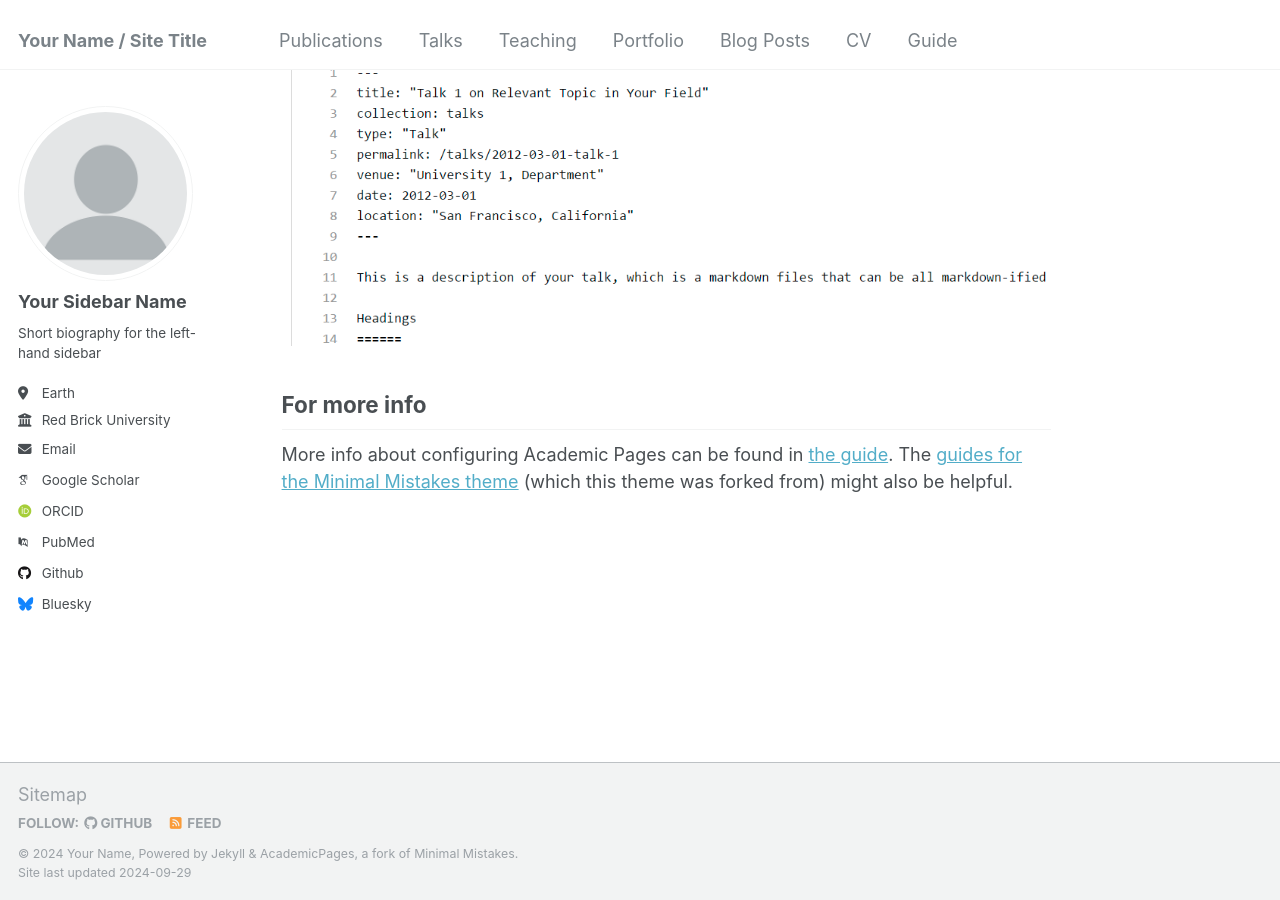
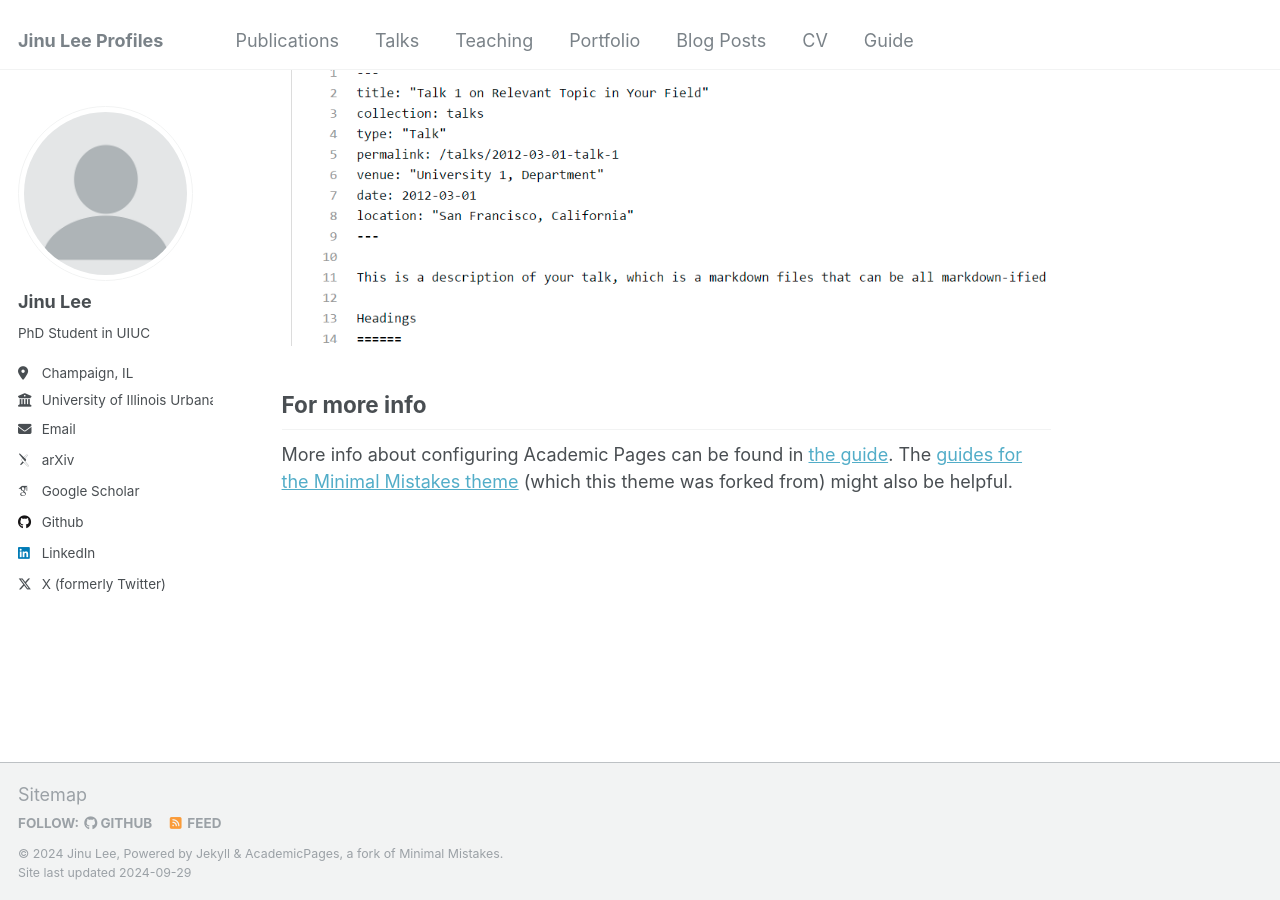
Before and after one commit to jinulee-v/jinulee-v.github.io, a Jekyll site: the page built from _pages/about.md, in a window 1280 px wide and 900 px high, scrolled down 2643 px. Built offline with Jekyll 4.4.1, drawn with Linux system fonts in a browser that asks for light colours; some web fonts are replaced.

Commit message:
feat: modify config

```diff
--- a/_config.yml
+++ b/_config.yml
@@ -8,13 +8,13 @@
 
 # Basic Site Settings
 locale                   : "en-US"
-title                    : "Your Name / Site Title"
+title                    : "Jinu Lee Profiles"
 title_separator          : "-"
-name                     : &name "Your Name"
-description              : &description "personal description"
-url                      : https://academicpages.github.io # the base hostname & protocol for your site e.g. "https://mmistakes.github.io"
+name                     : &name "Jinu Lee"
+description              : &description "NLP Researcher"
+url                      : https://jinulee-v.github.io # the base hostname & protocol for your site e.g. "https://mmistakes.github.io"
 baseurl                  : "" # the subpath of your site, e.g. "/blog"
-repository               : "academicpages/academicpages.github.io"
+repository               : "jinulee-v/jinulee-v.github.io"
 
 # Site Author - The following control what appear as part of the author content on the side bar.
 #               If a field is blank the icon and link will not appear, otherwise it will be shown.
@@ -22,33 +22,33 @@ repository               : "academicpages/academicpages.github.io"
 author:
   # Biographic information
   avatar           : "profile.png"
-  name             : "Your Sidebar Name"
+  name             : "Jinu Lee"
   pronouns         : # example: "she/her"
-  bio              : "Short biography for the left-hand sidebar"
-  location         : "Earth"
-  employer         : "Red Brick University"
+  bio              : "PhD Student in UIUC"
+  location         : "Champaign, IL"
+  employer         : "University of Illinois Urbana-Champaign"
   uri              : # URL
-  email            : "none@example.org"
+  email            : "jinulee.v@gmail.com"
 
   # Academic websites
-  arxiv            : # URL - Update with the correct link to your profile
-  googlescholar    : "https://scholar.google.com/citations?user=PS_CX0AAAAAJ"
+  arxiv            : "https://arxiv.org/a/lee_j_25.html" # URL - Update with the correct link to your profile
+  googlescholar    : "https://scholar.google.com/citations?user=LtaXhxEAAAAJ&hl=en"
   impactstory      : # URL
-  orcid            : "http://orcid.org/yourorcidurl"
+  orcid            : # URL
   semantic         : # URL
-  pubmed           : "https://www.ncbi.nlm.nih.gov/pubmed/?term=john+snow"
+  pubmed           : # URL
   researchgate     : # URL
 
   # Repositories and software development
   bitbucket        : # Username - Update with your username on the site
   codepen          : # Username
   dribbble         : # Username
-  github           : "academicpages"
+  github           : "jinulee-v"
   kaggle           : # Username
   stackoverflow    : # User number or user number and name (i.e., use "1" or "1/jeff-atwood")
 
   # Social media
-  bluesky          : "bsky.app" # Replace this with you Bluesky username
+  bluesky          : # Username
   facebook         : # Username
   flickr           : # Username
   foursquare       : # Username
@@ -57,7 +57,7 @@ author:
   keybase          : # Username
   instagram        : # Username
   lastfm           : # Username
-  linkedin         : # Username
+  linkedin         : "jinu-lee-212222208" # Username
   mastodon         : # URL
   medium           : # URL
   pinterest        : # Username
@@ -65,7 +65,7 @@ author:
   steam            : # Username
   telegram         : # URL
   tumblr           : # Username
-  twitter          : # Username for X / Twitter
+  twitter          : "jinulee_v" # Username for X / Twitter
   vine             : # Username
   weibo            : # Username
   wikipedia        : # Username
```
